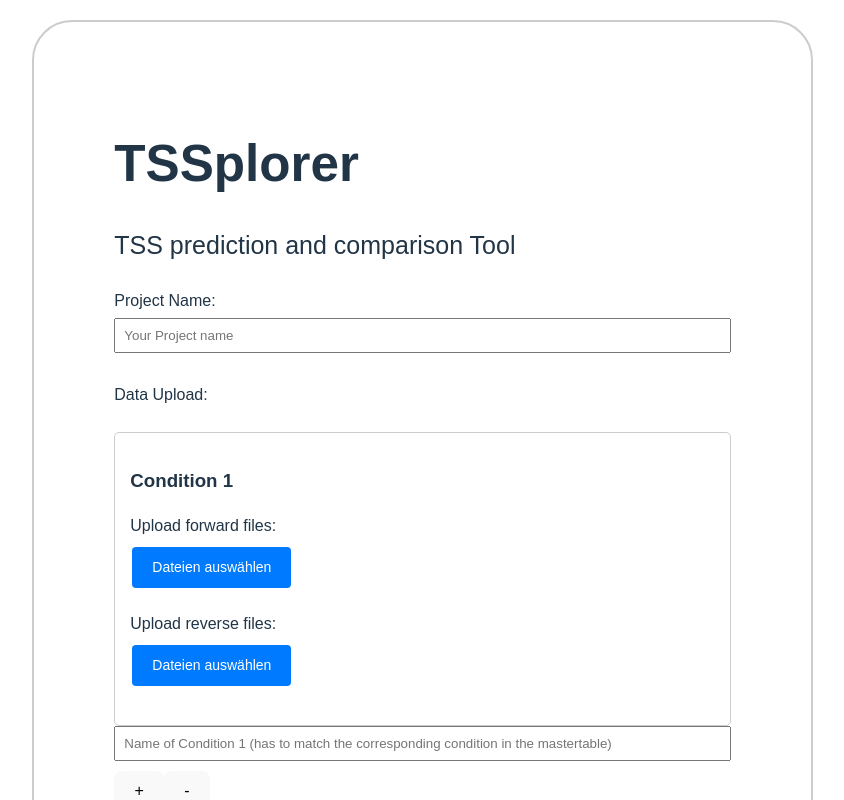
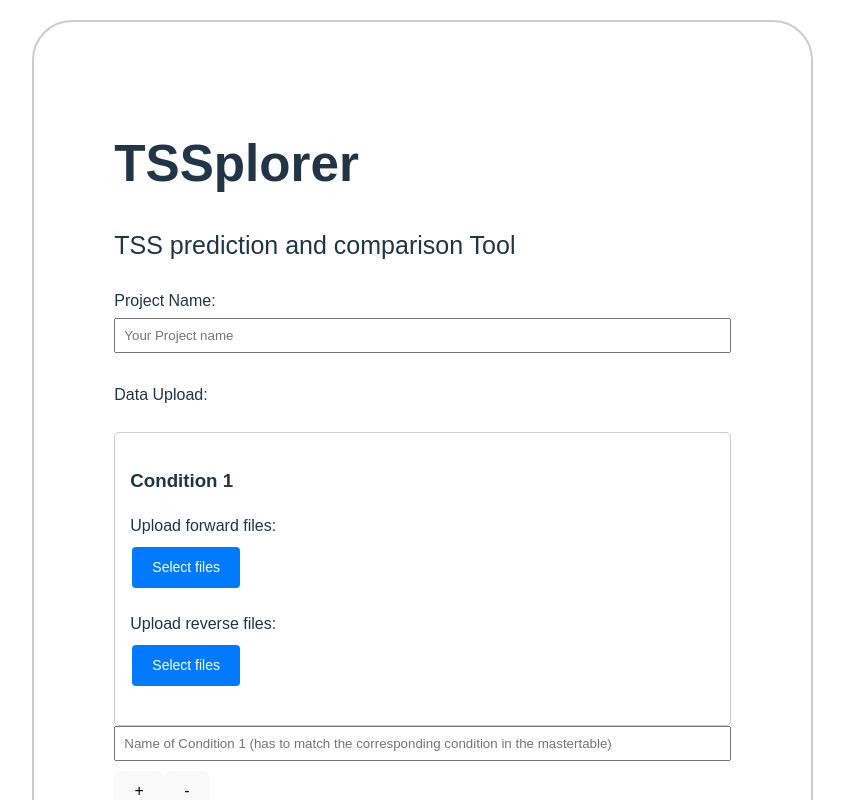
Before and after one commit to Integrative-Transcriptomics/tss-prediction-comparison, a React (Vite) app in the folder client-side-interface-prototype/: page / in a window 1280 px wide. Shown: the top 800 px of the page, without its empty margins (91-935 px from the left). Built offline with nearby package versions, Linux system fonts and the light colour scheme.

Commit message:
added comments

```diff
--- a/client-side-interface-prototype/src/FileList.jsx
+++ b/client-side-interface-prototype/src/FileList.jsx
@@ -1,11 +1,15 @@
 import React from 'react';
 
+// The FileList component is responsible for displaying a list of uploaded files with the option to remove them.
 function FileList({ files, onRemove }) {
   return (
     <div>
+      {/* Iterate over the files array and display each file with a remove button */}
       {files.map((file, index) => (
         <div className="overviewOfFiles" key={index}>
+          {/* Display the file name */}
           <p>{file.name}</p>
+          {/* Button to remove the file, calls the onRemove function with the file's index */}
           <button className='remove-button' onClick={() => onRemove(index)}>Remove</button>
         </div>
       ))}
--- a/client-side-interface-prototype/src/FileUpload.jsx
+++ b/client-side-interface-prototype/src/FileUpload.jsx
@@ -1,10 +1,13 @@
 import React from 'react';
 
+// The FileUpload component handles the display and selection of files for uploading.
 function FileUpload({ label, onChange, files, id }) {
   return (
     <div className="form-group">
+      {/* Label for the file input field */}
       <label>{label}</label>
       <div>
+        {/* Hidden file input element, styled to not be visible */}
         <input
           type="file"
           multiple
@@ -13,8 +16,10 @@ function FileUpload({ label, onChange, files, id }) {
           style={{ display: 'none' }}
           id={id}
         />
+        {/* Custom label acting as a button to trigger the file input */}
         <label htmlFor={id} className="custom-file-upload">
-          {files.length > 0 ? `${files.length} Dateien ausgewählt` : 'Dateien auswählen'}
+          {/* Display the number of selected files or prompt to select files */}
+          {files.length > 0 ? `${files.length} files selected` : 'Select files'}
         </label>
       </div>
     </div>
--- a/client-side-interface-prototype/src/HeaderWithTooltip.jsx
+++ b/client-side-interface-prototype/src/HeaderWithTooltip.jsx
@@ -1,11 +1,14 @@
 import React from 'react';
-import './Visualization.css'; // Behalte die Stile bei
+import './Visualization.css'; // Import the CSS file for styling the header and tooltip
 
+// The HeaderWithTooltip component renders a header with a tooltip that provides additional information.
 const HeaderWithTooltip = ({ title, tooltipText }) => (
   <div className="header-with-tooltip">
+    {/* The header title */}
     <h2 style={{ display: 'inline-block', marginRight: '10px' }}>
       {title}
     </h2>
+    {/* Tooltip icon and text */}
     <div className="tooltip">
       <span className="tooltip-icon">?</span>
       <span className="tooltip-text">
--- a/client-side-interface-prototype/src/UpSetPlot.jsx
+++ b/client-side-interface-prototype/src/UpSetPlot.jsx
@@ -1,6 +1,7 @@
 import React, { useState, useEffect } from 'react';
 import UpSetJS, { extractCombinations } from '@upsetjs/react';
 
+// The UpSetPlot component visualizes intersections of TSS data using the UpSet.js library.
 const UpSetPlot = ({ conditionId }) => {
   const [data, setData] = useState([]);
   const [loading, setLoading] = useState(true);
@@ -8,6 +9,7 @@ const UpSetPlot = ({ conditionId }) => {
   const [selection, setSelection] = useState(null);
 
   useEffect(() => {
+    // Fetch TSS data for the specified condition ID when the component mounts or the condition ID changes
     const fetchData = async () => {
       try {
         console.log("Fetching data for conditionId:", conditionId);
@@ -36,6 +38,7 @@ const UpSetPlot = ({ conditionId }) => {
     fetchData();
   }, [conditionId]);
 
+  // Function to parse the CSV text into an array of objects
   const parseCsv = (csvText) => {
     const lines = csvText.split('\n').filter(line => line.trim() !== '');
     const headers = lines[0].split(',').map(header => header.trim());
@@ -53,6 +56,7 @@ const UpSetPlot = ({ conditionId }) => {
     return parsedData;
   };
 
+  // Function to process parsed data into a format suitable for UpSet.js
   const processUpSetData = (parsedData) => {
     const elems = [];
     const tssTypes = ['pTSS/sTSS', 'asTSS', 'iTSS', 'orphan'];
```
Also changed, not shown: client-side-interface-prototype/src/Condition.jsx (+24 -1 lines), client-side-interface-prototype/src/ConditionList.jsx (+11 -0 lines), client-side-interface-prototype/src/DataTable.jsx (+8 -1 lines), client-side-interface-prototype/src/ProjectForm.jsx (+17 -1 lines), client-side-interface-prototype/src/TSSDistributionChart.jsx (+8 -0 lines), client-side-interface-prototype/src/Visualization.jsx (+14 -2 lines).
